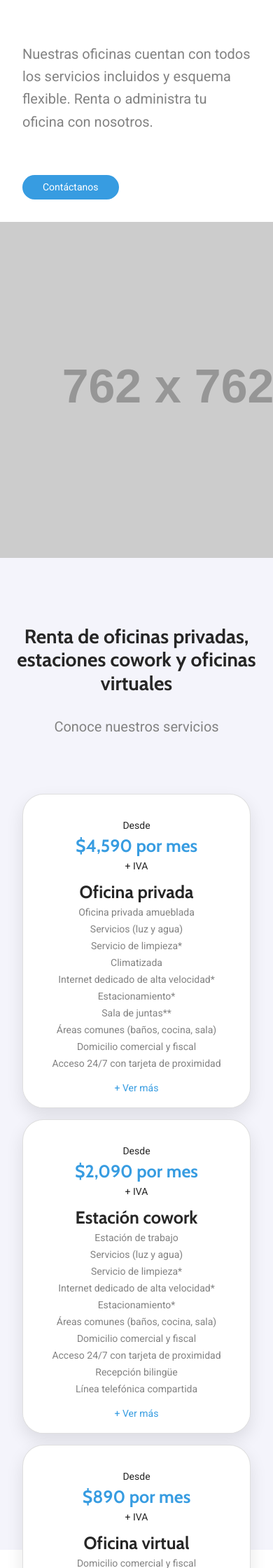
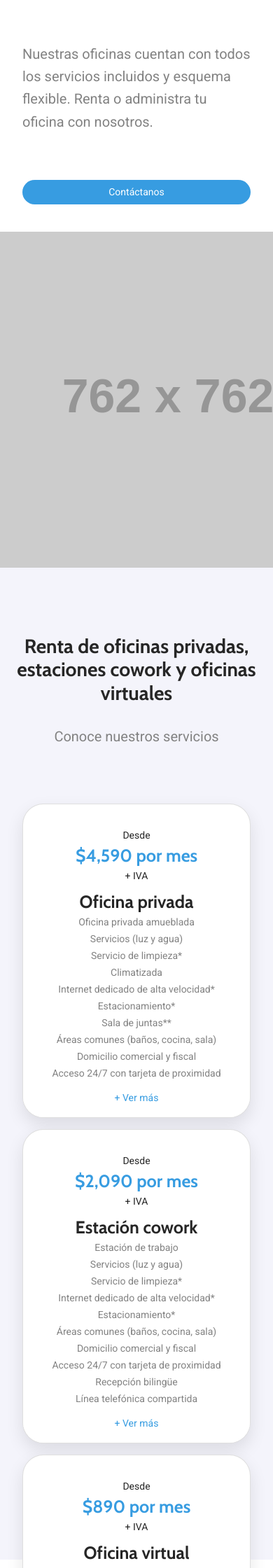
Before and after one commit to victorldleon/dacodex, a Jekyll site: the page built from index.html, in a window 390 px wide. Shown: the part 329-2569 px from the top of the page at 70% size. Built offline with Jekyll 4.4.1, drawn with Linux system fonts in a browser that asks for light colours; nearby versions of some CDN libraries.

Commit message:
fixes more responsive styles for home

```diff
--- a/_sass/general_styles.sass
+++ b/_sass/general_styles.sass
@@ -121,12 +121,18 @@ strong
     background-color: $primary
     &:hover
         color: white
+    @media only screen and (max-width: 1035px)
+        margin: .5em 0 !important
+        width: 100%
 
 .btn-cta-outline
     border: 1px solid $primary
     color: $primary
     &:hover
         color: $primary
+    @media only screen and (max-width: 1035px)
+        margin: .5em 0 !important
+        width: 100%
 .btn-cta-outline-white
     border: 1px solid white
     color: white
```
